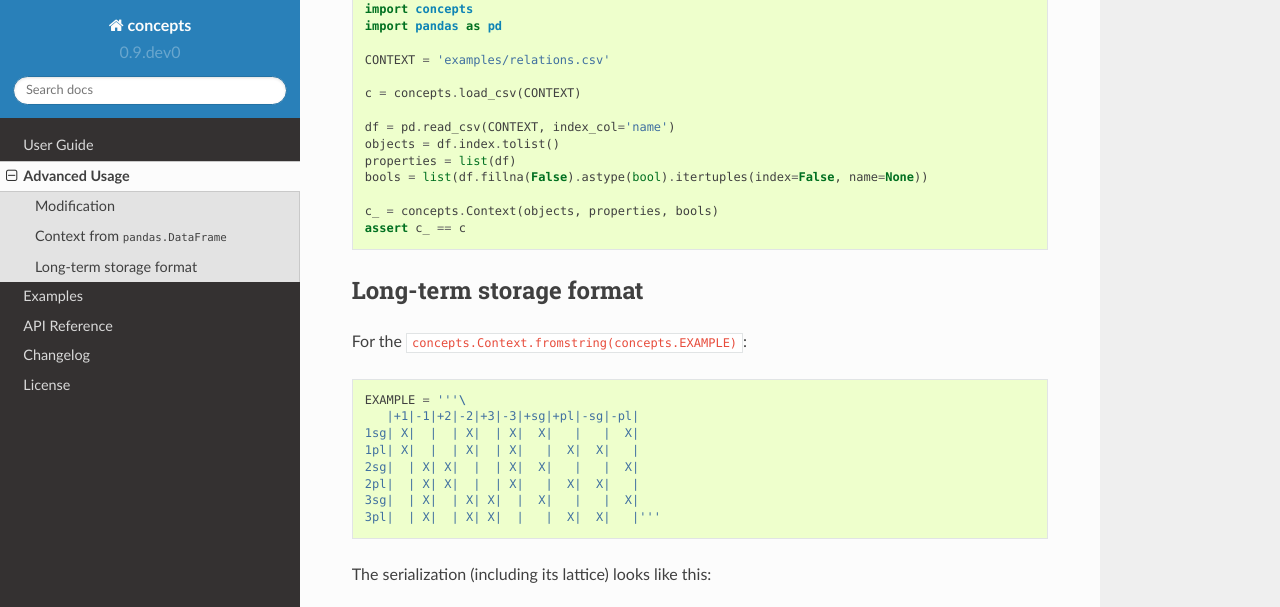
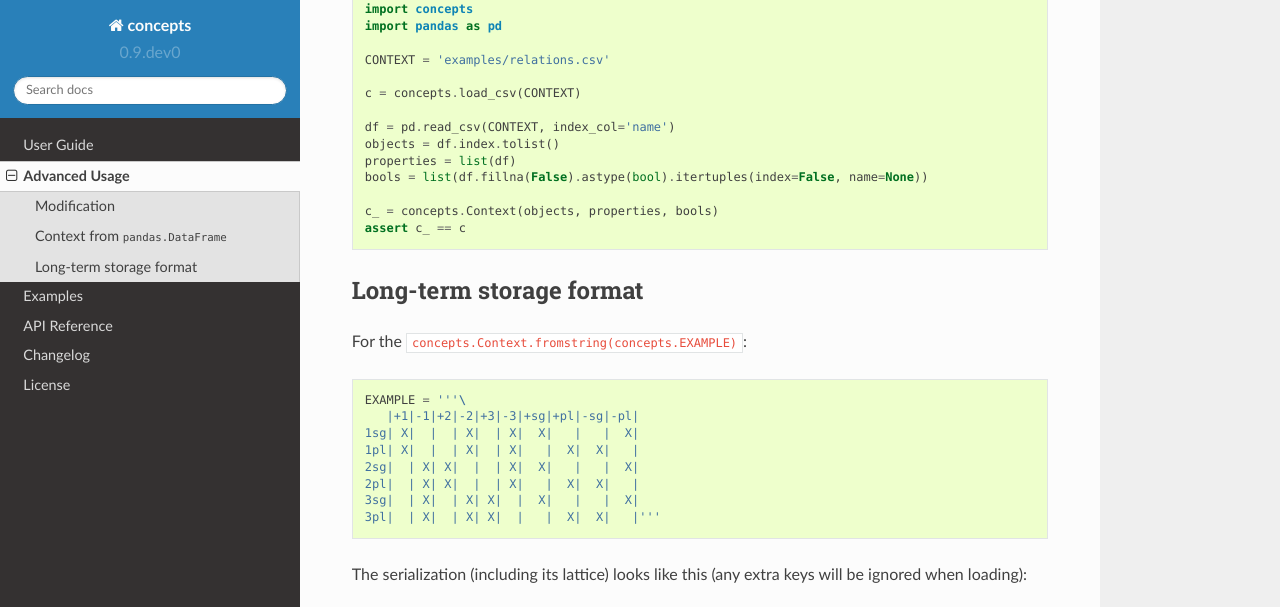
Before and after one commit to xflr6/concepts, a Sphinx documentation site: the page built from docs/advanced.rst, in a window 1280 px wide and 900 px high, scrolled down 2541 px, cut to the strip 0-607 px from the top of the window. Built offline with Sphinx 7.4.7 and the Read the Docs theme 2.0.0, drawn with Linux system fonts in a browser that asks for light colours.

Commit message:
document serialization format extendability

```diff
--- a/docs/advanced.rst
+++ b/docs/advanced.rst
@@ -128,7 +128,8 @@ For the ``concepts.Context.fromstring(concepts.EXAMPLE)``:
 .. literalinclude:: ../concepts/__init__.py
     :lines: 20-27
 
-The serialization (including its lattice) looks like this:
+The serialization (including its lattice) looks like this (any extra keys will be
+ignored when loading):
 
 .. literalinclude:: ../tests/test_serialization.py
     :lines: 14-53
```
